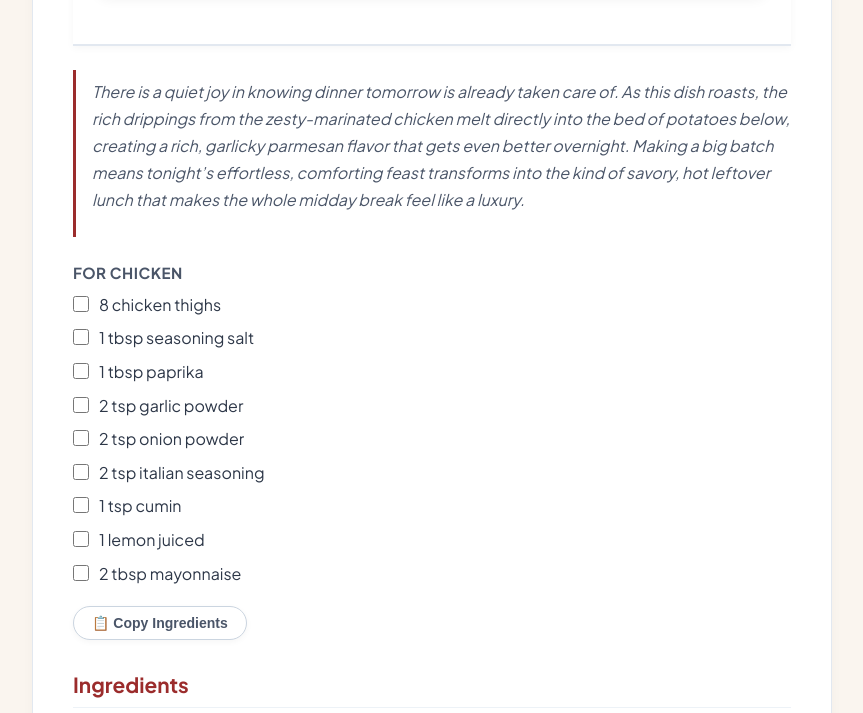
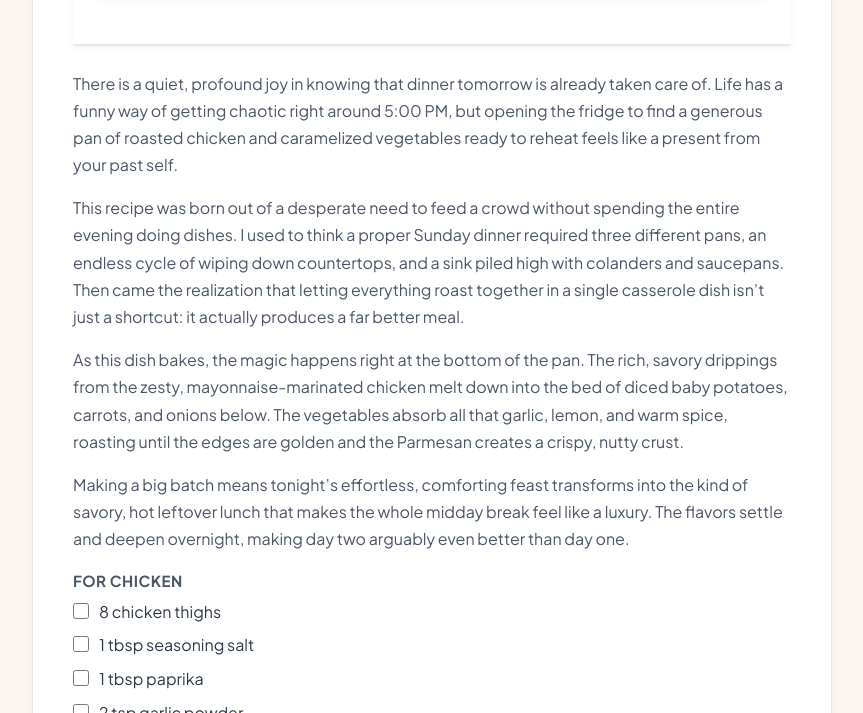
Before and after one commit to TheSharedCrumb/TheSharedCrumb, a Jekyll site: the page built from _recipes/OnePan_Parmesan_Chicken_Vegetables.md, in a window 1280 px wide and 900 px high, scrolled down 815 px, cut to the strip 187-900 px from the top of the window. Shown: the whole strip, without its empty margins (208-1071 px from the left). Built offline with Jekyll 4.4.1, drawn with Linux system fonts in a browser that asks for light colours.

Commit message:
Revise recipe description for One Pan Parmesan Chicken
Updated the recipe description to enhance clarity and detail about the dish's preparation and benefits.

```diff
--- a/_recipes/OnePan_Parmesan_Chicken_Vegetables.md
+++ b/_recipes/OnePan_Parmesan_Chicken_Vegetables.md
@@ -12,7 +12,13 @@ cost: "$"
 image: "/assets/images/OnePan_Parmesan_Chicken_Vegetables.jpg"
 ---
 
-> *There is a quiet joy in knowing dinner tomorrow is already taken care of. As this dish roasts, the rich drippings from the zesty-marinated chicken melt directly into the bed of potatoes below, creating a rich, garlicky parmesan flavor that gets even better overnight. Making a big batch means tonight's effortless, comforting feast transforms into the kind of savory, hot leftover lunch that makes the whole midday break feel like a luxury.*
+There is a quiet, profound joy in knowing that dinner tomorrow is already taken care of. Life has a funny way of getting chaotic right around 5:00 PM, but opening the fridge to find a generous pan of roasted chicken and caramelized vegetables ready to reheat feels like a present from your past self.
+
+This recipe was born out of a desperate need to feed a crowd without spending the entire evening doing dishes. I used to think a proper Sunday dinner required three different pans, an endless cycle of wiping down countertops, and a sink piled high with colanders and saucepans. Then came the realization that letting everything roast together in a single casserole dish isn't just a shortcut: it actually produces a far better meal.
+
+As this dish bakes, the magic happens right at the bottom of the pan. The rich, savory drippings from the zesty, mayonnaise-marinated chicken melt down into the bed of diced baby potatoes, carrots, and onions below. The vegetables absorb all that garlic, lemon, and warm spice, roasting until the edges are golden and the Parmesan creates a crispy, nutty crust.
+
+Making a big batch means tonight's effortless, comforting feast transforms into the kind of savory, hot leftover lunch that makes the whole midday break feel like a luxury. The flavors settle and deepen overnight, making day two arguably even better than day one.
 
 #### For Chicken
 * 8 chicken thighs
```
